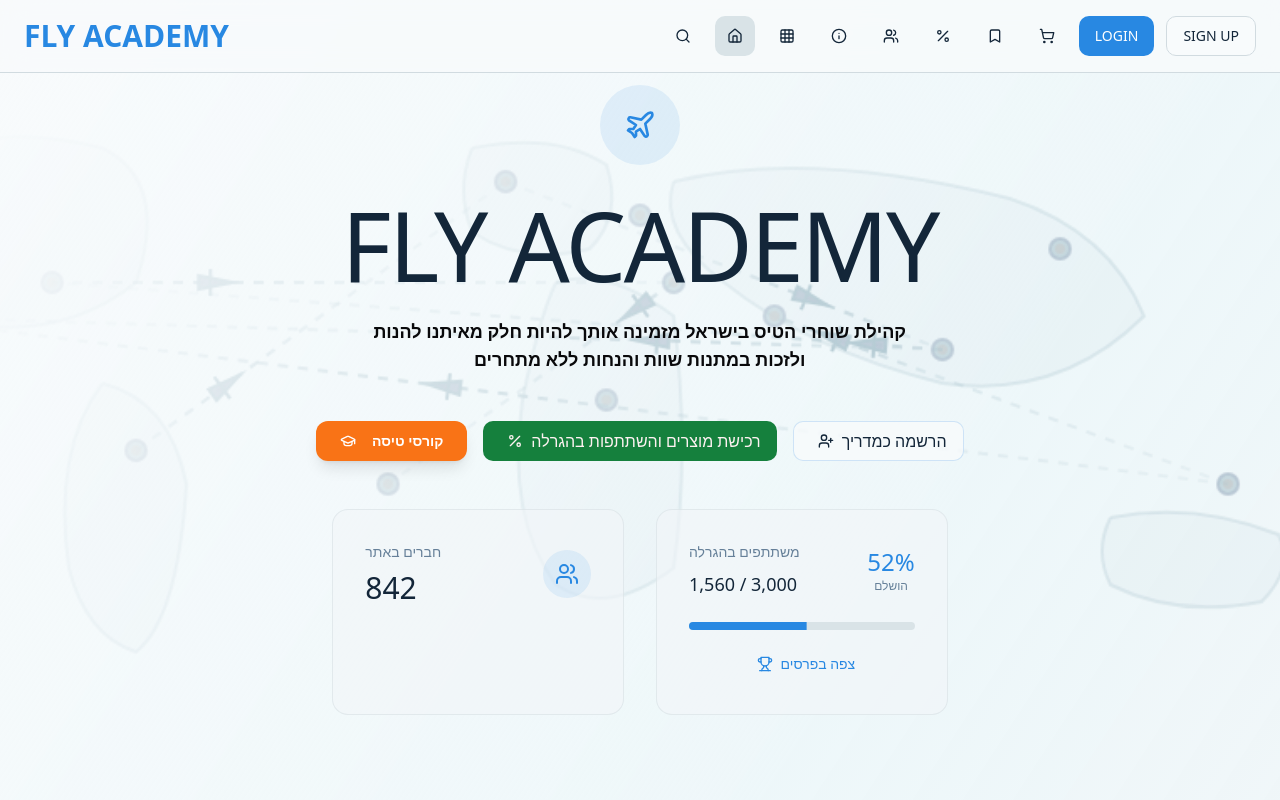
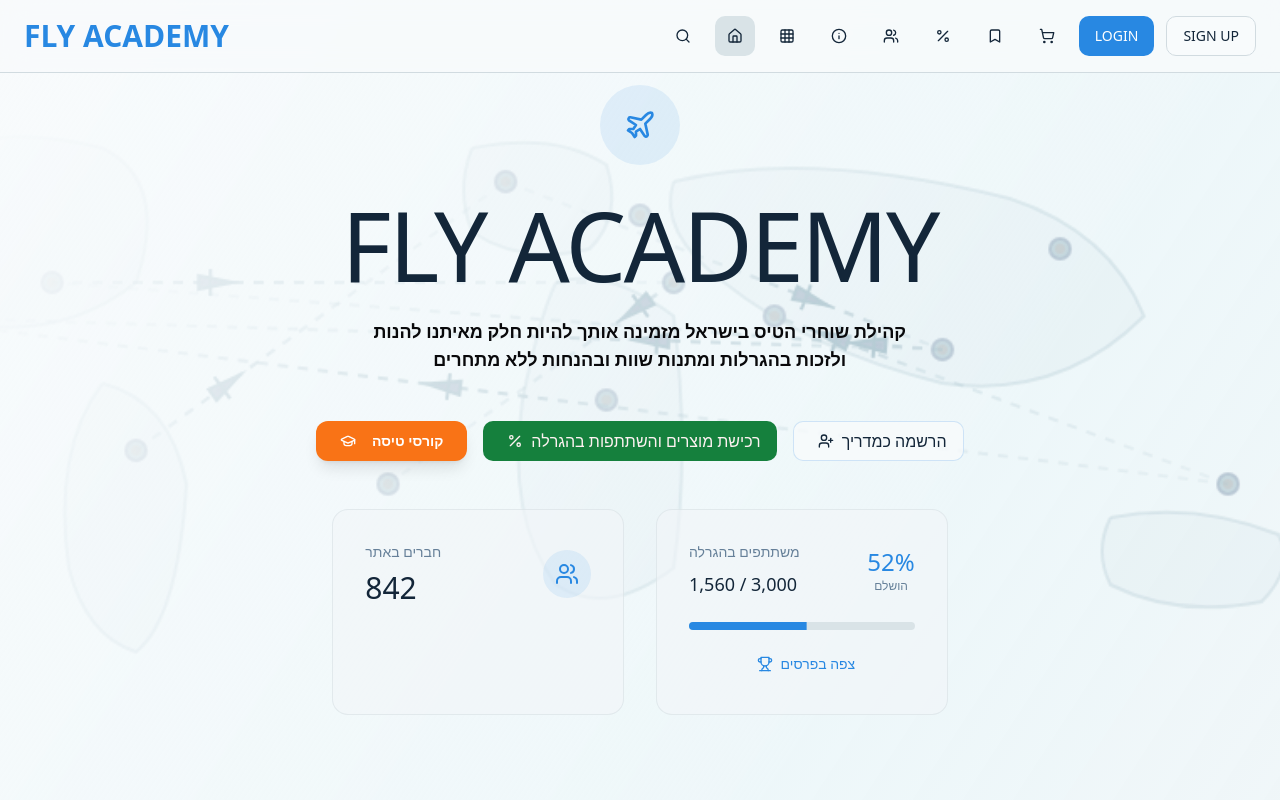
Before and after one commit to levilevi2/pinspired-market-hub, a React (Vite) app: page / in a window 1280 px wide. Shown: the top 800 px of the page. Built offline with nearby package versions, Linux system fonts and the light colour scheme.

Commit message:
Visual edit in Lovable

```diff
--- a/src/pages/Index.tsx
+++ b/src/pages/Index.tsx
@@ -56,9 +56,7 @@ const Index = () => {
             <h1 className="text-4xl sm:text-7xl lg:text-8xl font-light mb-4 sm:mb-6 text-foreground tracking-tight">
               FLY ACADEMY
             </h1>
-            <p className="text-base sm:text-lg mb-8 sm:mb-12 max-w-xl mx-auto leading-relaxed text-zinc-950 font-bold sm:text-4xl px-4">
-              קהילת שוחרי הטיס בישראל מזמינה אותך להיות חלק מאיתנו להנות ולזכות במתנות שוות והנחות ללא מתחרים
-            </p>
+            <p className="text-base sm:text-lg mb-8 sm:mb-12 max-w-xl mx-auto leading-relaxed text-zinc-950 font-bold sm:text-4xl px-4">קהילת שוחרי הטיס בישראל מזמינה אותך להיות חלק מאיתנו להנות ולזכות בהגרלות ומתנות שוות ובהנחות ללא מתחרים</p>
 
             <div className="flex flex-col gap-3 sm:gap-4 justify-center items-stretch px-4 sm:px-0 sm:flex-row sm:items-center">
               <FlightCoursesDrawer />
```
